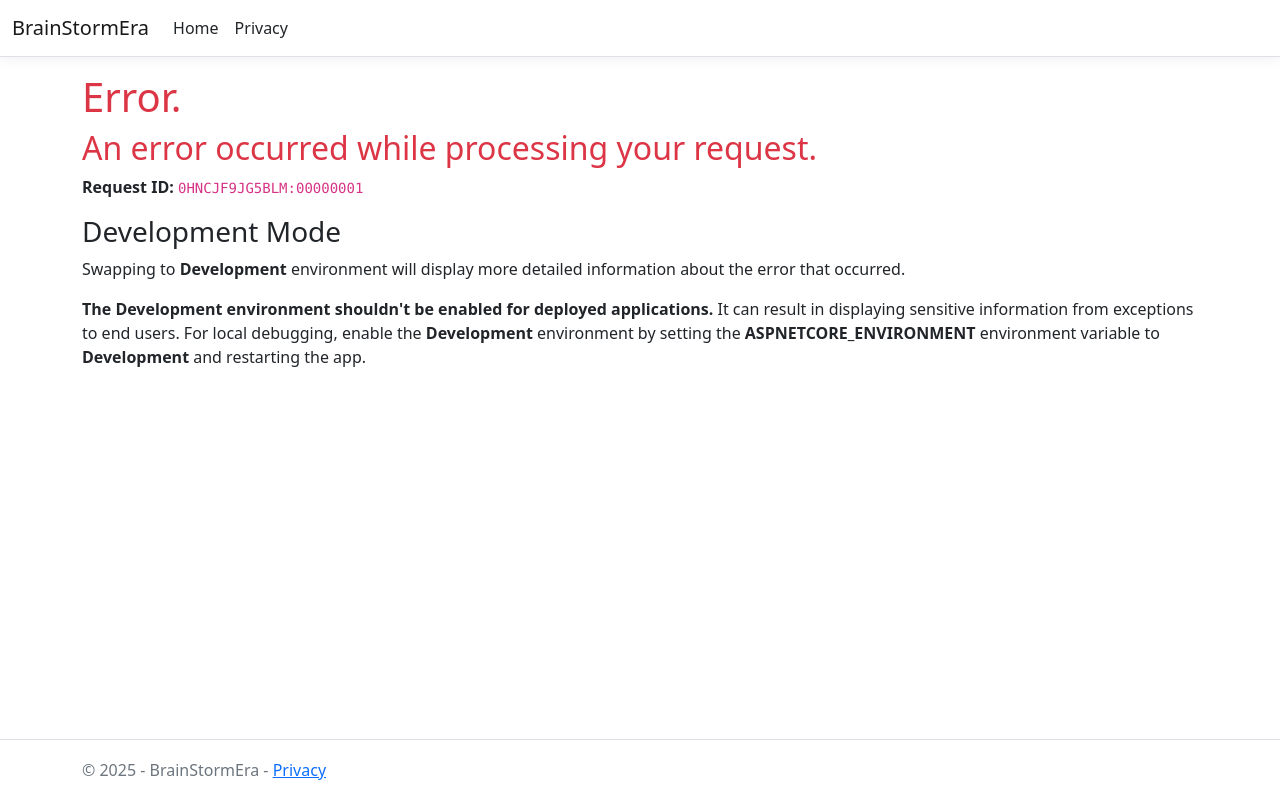
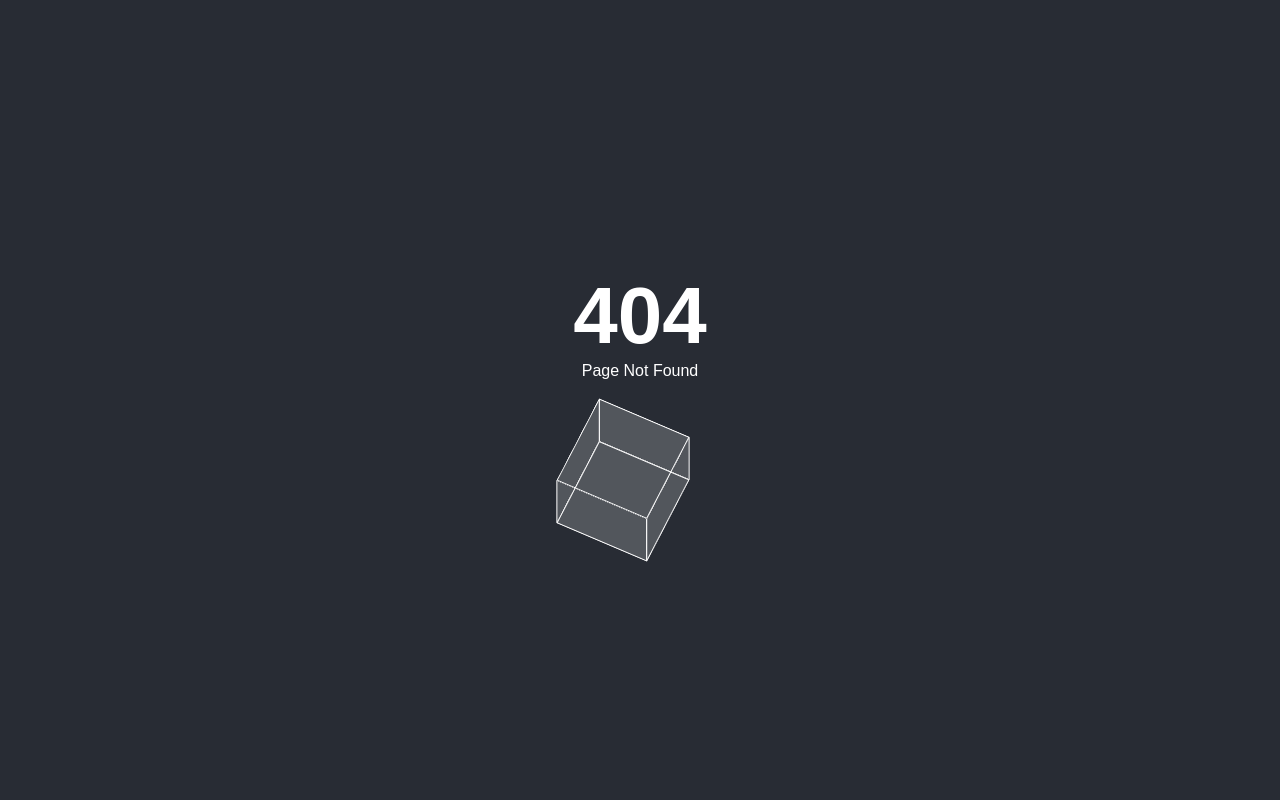
Before and after one commit to LTPPPP/BrainStormEra-v2, an ASP.NET Core app: page /Home/Error in a window 1280 px wide. Run offline with ASP.NET Core 8, Linux system fonts and the light colour scheme; style sheets or scripts are compiled from the project's sources.

Commit message:
feat : add error 404 page

```diff
--- a/Views/Shared/Error.cshtml
+++ b/Views/Shared/Error.cshtml
@@ -1,25 +1,37 @@
 @model ErrorViewModel
 @{
     ViewData["Title"] = "Error";
+    Layout = null;
 }
 
-<h1 class="text-danger">Error.</h1>
-<h2 class="text-danger">An error occurred while processing your request.</h2>
+<!DOCTYPE html>
+<html lang="en">
 
-@if (Model.ShowRequestId)
-{
-    <p>
-        <strong>Request ID:</strong> <code>@Model.RequestId</code>
-    </p>
-}
+<head>
+    <meta charset="UTF-8">
+    <meta name="viewport" content="width=device-width, initial-scale=1.0">
+    <title>404 - Page Not Found</title>
+    <link rel="stylesheet" href="./css/Error/Error.css">
+</head>
 
-<h3>Development Mode</h3>
-<p>
-    Swapping to <strong>Development</strong> environment will display more detailed information about the error that occurred.
-</p>
-<p>
-    <strong>The Development environment shouldn't be enabled for deployed applications.</strong>
-    It can result in displaying sensitive information from exceptions to end users.
-    For local debugging, enable the <strong>Development</strong> environment by setting the <strong>ASPNETCORE_ENVIRONMENT</strong> environment variable to <strong>Development</strong>
-    and restarting the app.
-</p>
+<body>
+    <div class="container">
+        <div class="error">
+            <h1>404</h1>
+            <p>Page Not Found</p>
+        </div>
+        <div class="animation">
+            <div class="cube">
+                <div class="face front"></div>
+                <div class="face back"></div>
+                <div class="face left"></div>
+                <div class="face right"></div>
+                <div class="face top"></div>
+                <div class="face bottom"></div>
+            </div>
+        </div>
+    </div>
+    <script src="script.js"></script>
+</body>
+
+</html>
--- /dev/null
+++ b/wwwroot/css/Error/Error.css
@@ -0,0 +1,76 @@
+* {
+    margin: 0;
+    padding: 0;
+    box-sizing: border-box;
+}
+
+body {
+    display: flex;
+    justify-content: center;
+    align-items: center;
+    height: 100vh;
+    background-color: #282c34;
+    color: white;
+    font-family: Arial, sans-serif;
+}
+
+.container {
+    text-align: center;
+}
+
+.error h1 {
+    font-size: 5rem;
+}
+
+.animation {
+    margin-top: 50px;
+}
+
+.cube {
+    width: 100px;
+    height: 100px;
+    transform-style: preserve-3d;
+    animation: rotate 5s infinite linear;
+}
+
+.face {
+    position: absolute;
+    width: 100px;
+    height: 100px;
+    background-color: rgba(255, 255, 255, 0.1);
+    border: 1px solid #fff;
+}
+
+.front {
+    transform: translateZ(50px);
+}
+
+.back {
+    transform: rotateY(180deg) translateZ(50px);
+}
+
+.left {
+    transform: rotateY(-90deg) translateZ(50px);
+}
+
+.right {
+    transform: rotateY(90deg) translateZ(50px);
+}
+
+.top {
+    transform: rotateX(90deg) translateZ(50px);
+}
+
+.bottom {
+    transform: rotateX(-90deg) translateZ(50px);
+}
+
+@keyframes rotate {
+    from {
+        transform: rotateX(0deg) rotateY(0deg);
+    }
+
+    to {
+        transform: rotateX(360deg) rotateY(360deg);
+    }
+}
```
Also changed, not shown: Program.cs (+12 -5 lines), 5 other files.
